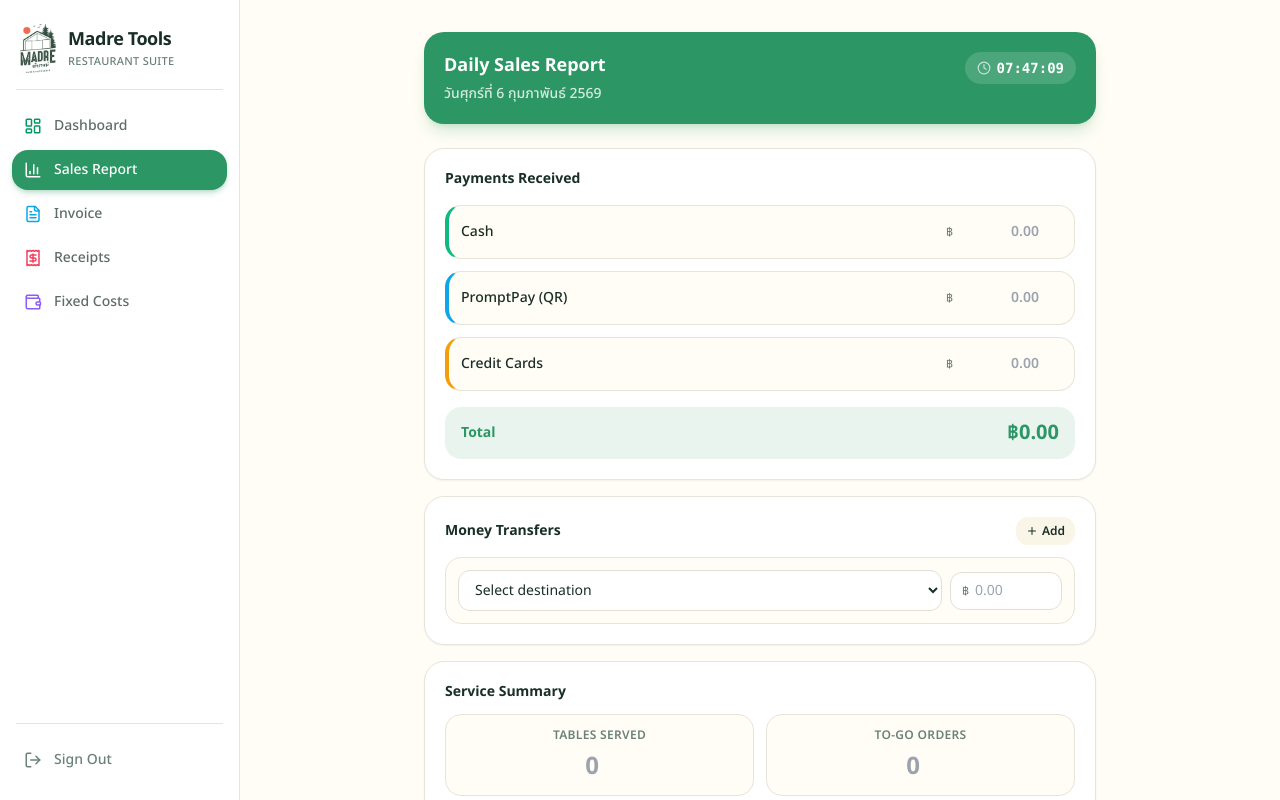
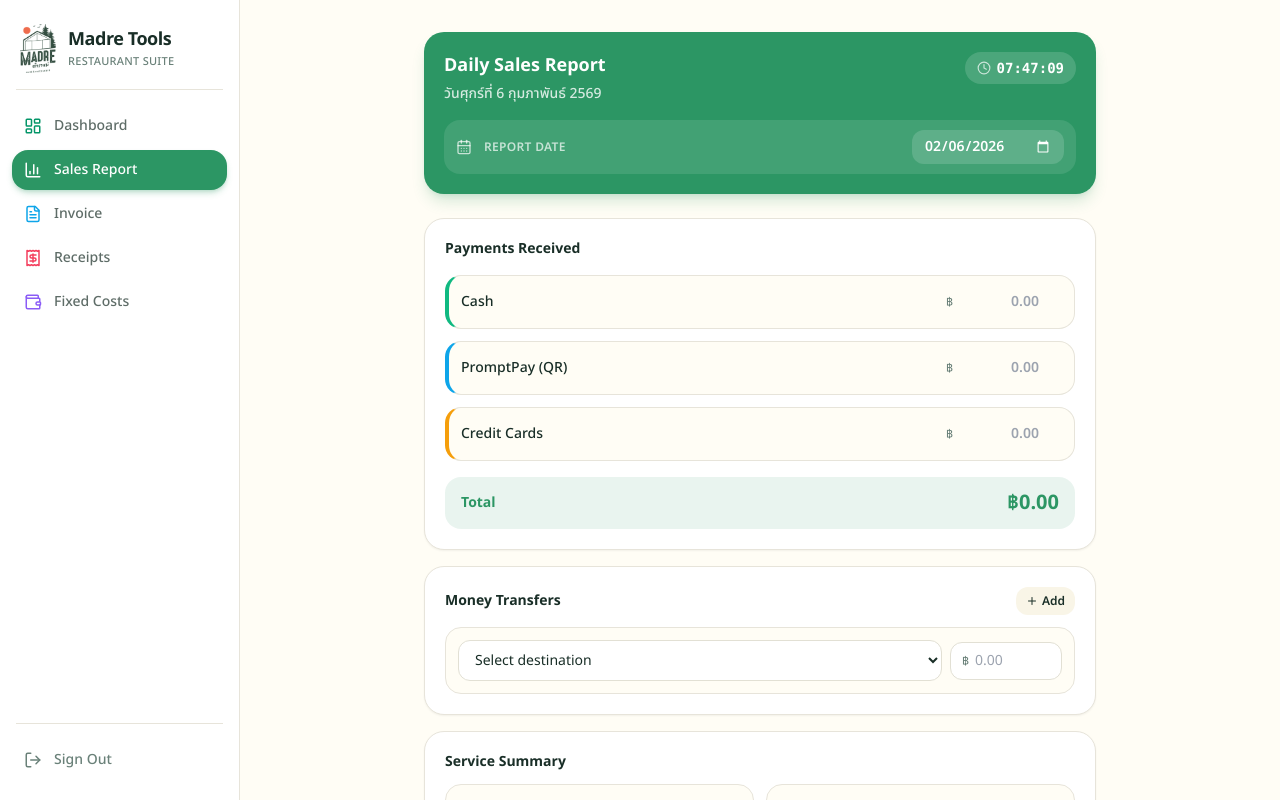
Before and after one commit to worldclasstom/invoice-tool, a Next.js app: page /sales in a window 1280 px wide. Shown: the top 800 px of the page. Built offline with nearby package versions, Linux system fonts and the light colour scheme.

Commit message:
feat: add date picker to sales report page
Add date picker to header for selecting report dates.

Co-authored-by: Thomas Campbell <122562843+worldclasstom@users.noreply.github.com>

```diff
--- a/src/app/(app)/sales/page.tsx
+++ b/src/app/(app)/sales/page.tsx
@@ -2,7 +2,7 @@
 
 import { useState, useEffect } from 'react'
 import { formatBaht } from '@/lib/utils'
-import { Upload, Camera, Plus, Trash2, Check, Clock } from 'lucide-react'
+import { Upload, Camera, Plus, Trash2, Check, Clock, CalendarDays } from 'lucide-react'
 import Image from 'next/image'
 
 const WEATHER_OPTIONS = [
@@ -162,6 +162,30 @@ export default function SalesPage() {
             <Clock className="h-3.5 w-3.5 text-primary-foreground/70" />
             <span className="text-sm font-mono font-semibold tabular-nums text-primary-foreground">{thaiTime}</span>
           </div>
+        </div>
+        {/* Date Picker */}
+        <div className="mt-4 flex items-center gap-3 rounded-xl bg-primary-foreground/10 px-3 py-2.5">
+          <CalendarDays className="h-4 w-4 shrink-0 text-primary-foreground/70" />
+          <label className="text-xs font-semibold text-primary-foreground/70 uppercase tracking-wide">Report Date</label>
+          <input
+            type="date"
+            value={reportDate}
+            onChange={(e) => {
+              const newDate = e.target.value
+              setReportDate(newDate)
+              // Update the display date to match the selected date
+              const selected = new Date(newDate + 'T12:00:00')
+              const displayStr = selected.toLocaleDateString('th-TH', {
+                timeZone: 'Asia/Bangkok',
+                year: 'numeric',
+                month: 'long',
+                day: 'numeric',
+                weekday: 'long',
+              })
+              setThaiDate(displayStr)
+            }}
+            className="ml-auto rounded-lg border-0 bg-primary-foreground/15 px-3 py-1.5 text-sm font-semibold text-primary-foreground focus:outline-none focus:ring-2 focus:ring-primary-foreground/30 [color-scheme:dark]"
+          />
         </div>
       </div>
 
```
